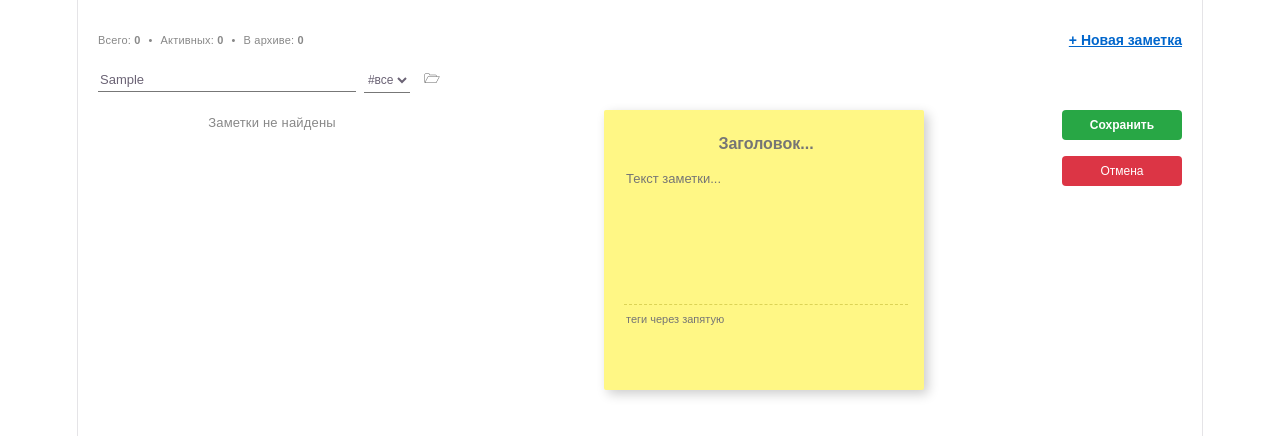
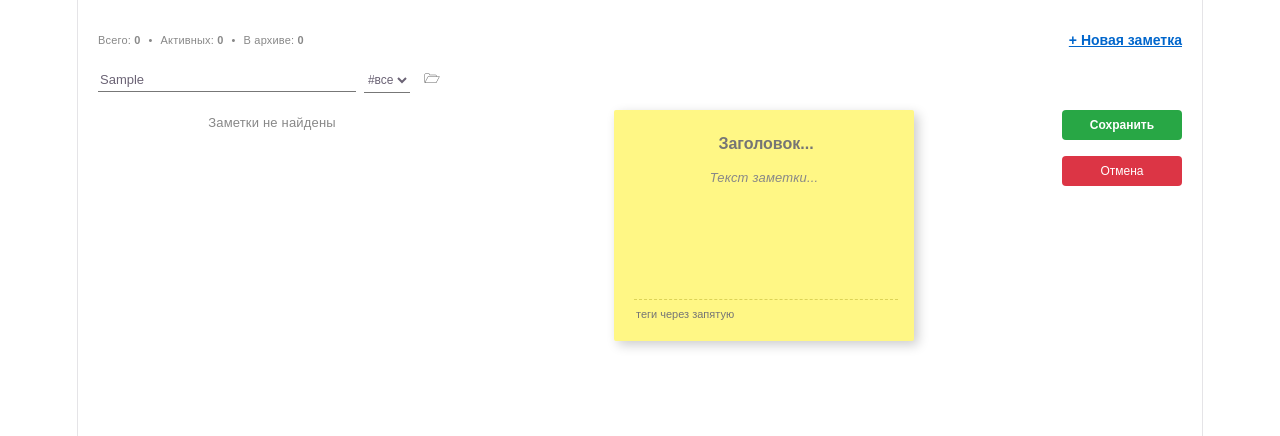
Before and after one commit to britunass/Notes, a React (Vite) app in the folder client/: page / in a window 1280 px wide. Both pictures are taken after typing "Sample" into the empty fields and a click on the button "+ Новая заметка". Shown: the top 436 px of the page. Built offline with nearby package versions, Linux system fonts and the light colour scheme.

Commit message:
Лаб4: Маркдаун

```diff
--- a/client/package.json
+++ b/client/package.json
@@ -11,7 +11,8 @@
   },
   "dependencies": {
     "react": "^19.2.8",
-    "react-dom": "^19.2.8"
+    "react-dom": "^19.2.8",
+    "react-markdown": "^10.1.0"
   },
   "devDependencies": {
     "@eslint/js": "^10.0.1",
--- a/client/src/components/NoteCard.jsx
+++ b/client/src/components/NoteCard.jsx
@@ -1,4 +1,5 @@
 import React from 'react';
+import ReactMarkdown from 'react-markdown';
 
 export function NoteCard({ note, isSelected, onSelect }) {
   const hasTags = note.tags && note.tags.length > 0;
@@ -14,23 +15,46 @@ export function NoteCard({ note, isSelected, onSelect }) {
         cursor: 'pointer',
         opacity: note.isArchived ? 0.5 : 1,
         transition: 'all 0.15s ease',
-        minHeight: '110px',
+        height: '110px',
+        width: '100%',
+        maxWidth: '350px',
         boxSizing: 'border-box',
         display: 'flex',
         flexDirection: 'column',
-        justifyContent: 'space-between'
+        justifyContent: 'space-between',
+        overflow: 'hidden'
       }}
     >
       <div>
         <div style={{ fontWeight: 'bold', textAlign: 'center', fontSize: '13px', marginBottom: '6px', color: '#222' }}>
           {note.title}
         </div>
-        <div style={{ fontSize: '12px', color: '#444', whiteSpace: 'nowrap', overflow: 'hidden', textOverflow: 'ellipsis' }}>
-          {note.content}
+
+        <div
+          style={{
+            fontSize: '12px',
+            color: '#444',
+            maxHeight: '40px',
+            overflow: 'hidden',
+            textOverflow: 'ellipsis',
+            whiteSpace: 'nowrap',
+            wordBreak: 'break-all'
+          }}
+        >
+          <ReactMarkdown
+            components={{
+              p: ({ node, ...props }) => <span {...props} />,
+              h1: ({ node, ...props }) => <span style={{ fontWeight: 'bold' }} {...props} />,
+              h2: ({ node, ...props }) => <span style={{ fontWeight: 'bold' }} {...props} />,
+              h3: ({ node, ...props }) => <span style={{ fontWeight: 'bold' }} {...props} />
+            }}
+          >
+            {note.content}
+          </ReactMarkdown>
         </div>
       </div>
 
-      <div style={{ fontSize: '10px', color: '#666', marginTop: '6px', minHeight: '15px' }}>
+      <div style={{ fontSize: '10px', color: '#666', marginTop: '6px', minHeight: '15px', overflow: 'hidden', textOverflow: 'ellipsis', whiteSpace: 'nowrap' }}>
         {hasTags ? note.tags.map(t => `#${t}`).join(' ') : ''}
       </div>
     </div>
--- a/client/src/components/NoteEditor.jsx
+++ b/client/src/components/NoteEditor.jsx
@@ -1,4 +1,5 @@
-import React, { useRef, useEffect } from 'react';
+import React, { useRef, useEffect, useState } from 'react';
+import ReactMarkdown from 'react-markdown';
 
 export function NoteEditor({
   title,
@@ -10,6 +11,7 @@ export function NoteEditor({
   isArchived
 }) {
   const textareaRef = useRef(null);
+  const [isFocused, setIsFocused] = useState(false);
 
   const adjustTextareaHeight = () => {
     if (textareaRef.current) {
@@ -20,7 +22,7 @@ export function NoteEditor({
 
   useEffect(() => {
     adjustTextareaHeight();
-  }, [content]);
+  }, [content, isFocused]);
 
   return (
     <div style={{ display: 'flex', justifyContent: 'center' }}>
@@ -32,7 +34,7 @@ export function NoteEditor({
           boxShadow: '4px 4px 12px rgba(0,0,0,0.2)',
           minWidth: '280px',
           maxWidth: '320px',
-          minHeight: '280px',
+          width: '300px',
           height: 'auto',
           display: 'flex',
           flexDirection: 'column',
@@ -61,11 +63,14 @@ export function NoteEditor({
             }}
           />
 
+          {isFocused && !isArchived ? (
             <textarea
               ref={textareaRef}
               value={content}
+              autoFocus
               disabled={isArchived}
               onChange={e => setContent(e.target.value)}
+              onBlur={() => setIsFocused(false)}
               placeholder={isArchived ? 'Заметка в архиве' : 'Текст заметки...'}
               rows={8}
               style={{
@@ -80,6 +85,30 @@ export function NoteEditor({
                 color: '#333'
               }}
             />
+          ) : (
+            <div
+              onClick={() => !isArchived && setIsFocused(true)}
+              className="markdown-content"
+              style={{
+                width: '100%',
+                fontSize: '13px',
+                color: '#333',
+                lineHeight: '1.4',
+                cursor: isArchived ? 'default' : 'pointer',
+                whiteSpace: 'pre-wrap',
+                wordBreak: 'break-word',
+                minHeight: '130px'
+              }}
+            >
+              {content ? (
+                <ReactMarkdown>{content}</ReactMarkdown>
+              ) : (
+                <span style={{ color: '#888', fontStyle: 'italic' }}>
+                  {isArchived ? 'Заметка в архиве' : 'Текст заметки...'}
+                </span>
+              )}
+            </div>
+          )}
         </div>
 
         <input
--- a/client/src/index.css
+++ b/client/src/index.css
@@ -33,7 +33,7 @@
 @media (prefers-color-scheme: dark) {
   :root {
     --text: #9ca3af;
-    --text-h: #f3f4f6;
+    --text-h: #070b29;
     --bg: #16171d;
     --border: #2e303a;
     --code-bg: #1f2028;
```
Also changed, not shown: 1 other file (tests, documents, lock files or other folders). Lines whose indentation alone changed are shown as unchanged.
